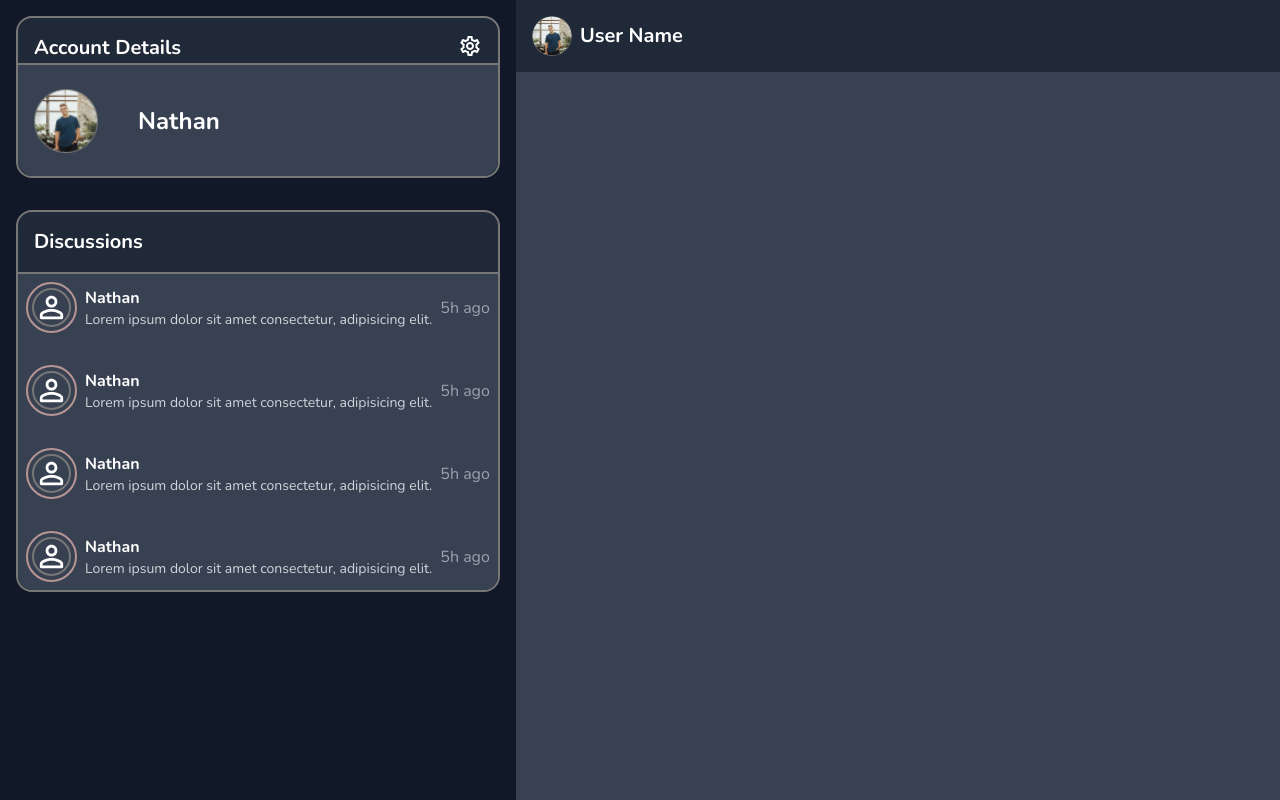
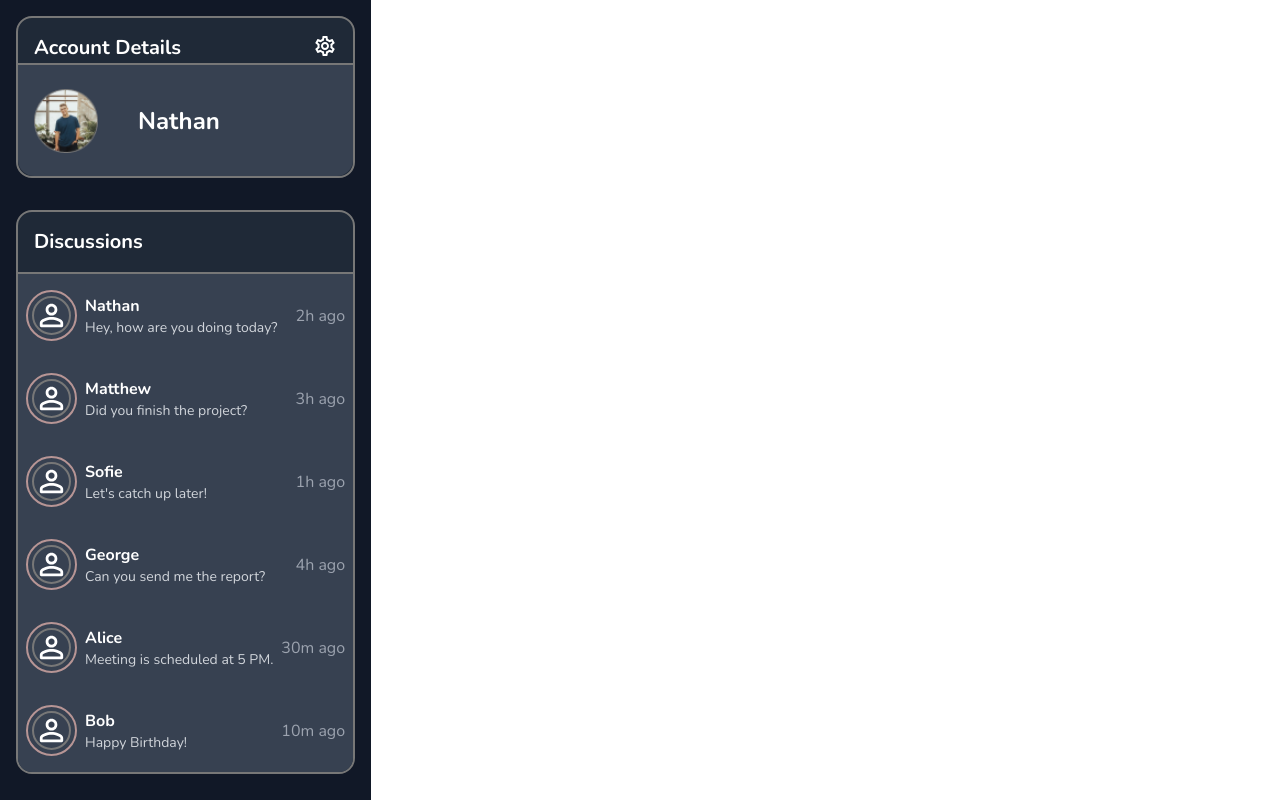
Before and after one commit to dominikKowalczyk17/RealTimeChatApp, a React (Vite) app: page / in a window 1280 px wide. Built offline with nearby package versions, Linux system fonts and the light colour scheme.

Commit message:
add message display after click

```diff
--- a/src/App.tsx
+++ b/src/App.tsx
@@ -4,6 +4,7 @@ import { Settings } from "./components/Settings";
 import { Conversation } from "./components/Conversation";
 import { ConversationDetails } from "./components/ConversationDetails";
 import { useState } from "react";
+import { Message } from "./types/Message";
 import "@fontsource/roboto/300.css";
 import "@fontsource/roboto/400.css";
 import "@fontsource/roboto/500.css";
@@ -12,20 +13,32 @@ import "@fontsource/roboto/700.css";
 function App() {
   const [settingsOpen, setSettingsOpen] = useState(false);
   const [showConversation, setShowConversation] = useState(true);
+  const [selectedConversation, setSelectedConversation] =
+    useState<Message | null>(null);
 
   return (
     <BrowserRouter>
       <div className="flex h-screen">
         <div className={`hidden md:flex`}>
-          <SideBar onOpenSettings={() => setSettingsOpen(true)} />
+          <SideBar
+            onOpenSettings={() => setSettingsOpen(true)}
+            onSelectConversation={setSelectedConversation}
+          />
         </div>
         <div
           className={`flex flex-col flex-1 ${
             showConversation ? "block" : "hidden"
           } md:flex md:flex-col md:flex-1`}
         >
-          <ConversationDetails onBack={() => setShowConversation(false)} />
-          <Conversation />
+          {selectedConversation && (
+            <>
+              <ConversationDetails
+                onBack={() => setShowConversation(false)}
+                conversation={selectedConversation}
+              />
+              <Conversation conversation={selectedConversation} />
+            </>
+          )}
         </div>
       </div>
       <Settings open={settingsOpen} onClose={() => setSettingsOpen(false)} />
--- a/src/components/Conversation.tsx
+++ b/src/components/Conversation.tsx
@@ -1,9 +1,14 @@
 import { Chat } from "./Chat";
+import { Message } from "../types/Message";
 
-export const Conversation = () => {
+interface ConversationProps {
+  conversation: Message;
+}
+
+export const Conversation = ({ conversation }: ConversationProps) => {
   return (
     <div className="flex-1 p-4 bg-gray-700 text-white">
-      <Chat messages={[]} currentUser="user" />
+      <Chat messages={[conversation]} currentUser="user" />
     </div>
   );
 };
--- a/src/components/ConversationDetails.tsx
+++ b/src/components/ConversationDetails.tsx
@@ -1,11 +1,16 @@
 import ArrowBackIcon from "@mui/icons-material/ArrowBack";
-import Avatar from "../assets/Avatar.png"; // Assuming you have an avatar image
+import Avatar from "../assets/Avatar.png";
+import { Message } from "../types/Message";
 
 interface ConversationDetailsProps {
   onBack: () => void;
+  conversation: Message;
 }
 
-export const ConversationDetails = ({ onBack }: ConversationDetailsProps) => {
+export const ConversationDetails = ({
+  onBack,
+  conversation,
+}: ConversationDetailsProps) => {
   return (
     <div className="p-4 bg-gray-800 text-white flex items-center">
       <div className="items-center flex md:hidden">
@@ -16,7 +21,7 @@ export const ConversationDetails = ({ onBack }: ConversationDetailsProps) => {
         alt="User Avatar"
         className="w-10 h-10 rounded-full mr-2"
       />
-      <h2 className="text-xl font-bold">User Name</h2>
+      <h2 className="text-xl font-bold">{conversation.sender}</h2>
     </div>
   );
 };
--- a/src/components/Messages.tsx
+++ b/src/components/Messages.tsx
@@ -3,7 +3,11 @@ import { useEffect, useState } from "react";
 import { getMessages } from "../services/getMessages";
 import { Message } from "../types/Message";
 
-export const Messages = () => {
+interface MessagesProps {
+  onSelectConversation: (conversation: Message) => void;
+}
+
+export const Messages = ({ onSelectConversation }: MessagesProps) => {
   const [messages, setMessages] = useState<Message[]>([]);
   const [loading, setLoading] = useState(true);
 
@@ -28,9 +32,13 @@ export const Messages = () => {
         ) : messages.length === 0 ? (
           <p className="text-center text-gray-500">No messages available.</p>
         ) : (
-          <div className="bg-gray-700 p-2 space-y-8">
+          <div className="bg-gray-700">
             {messages.map((message) => (
-              <div key={message.id} className="flex gap-2 items-center mb-1">
+              <div
+                key={message.id}
+                className="flex gap-2 py-4 items-center px-2 cursor-pointer hover:bg-gray-600 transition-colors duration-100"
+                onClick={() => onSelectConversation(message)}
+              >
                 <span className="p-1 border-2 border-customPink rounded-full">
                   <div className="rounded-full border-2 border-customGray flex items-center justify-center">
                     <PersonOutlineRoundedIcon
--- a/src/components/SideBar.tsx
+++ b/src/components/SideBar.tsx
@@ -1,15 +1,20 @@
 import { AccountDetails } from "./AccountDetails";
 import { Messages } from "./Messages";
+import { Message } from "../types/Message";
 
 interface SideBarProps {
   onOpenSettings: () => void;
+  onSelectConversation: (conversation: Message) => void;
 }
 
-export const SideBar = ({ onOpenSettings }: SideBarProps) => {
+export const SideBar = ({
+  onOpenSettings,
+  onSelectConversation,
+}: SideBarProps) => {
   return (
     <div className="max-w-[400px] lg:max-w-none bg-gray-900 text-white flex flex-col">
       <AccountDetails onOpenSettings={onOpenSettings} />
-      <Messages />
+      <Messages onSelectConversation={onSelectConversation} />
     </div>
   );
 };
--- a/src/services/getMessages.tsx
+++ b/src/services/getMessages.tsx
@@ -6,26 +6,38 @@ export const getMessages = async (): Promise<Message[]> => {
     {
       id: 1,
       sender: "Nathan",
-      content: "Lorem ipsum dolor sit amet consectetur, adipisicing elit.",
-      timestamp: "5h ago",
+      content: "Hey, how are you doing today?",
+      timestamp: "2h ago",
     },
     {
       id: 2,
-      sender: "Nathan",
-      content: "Lorem ipsum dolor sit amet consectetur, adipisicing elit.",
-      timestamp: "5h ago",
+      sender: "Matthew",
+      content: "Did you finish the project?",
+      timestamp: "3h ago",
     },
     {
       id: 3,
-      sender: "Nathan",
-      content: "Lorem ipsum dolor sit amet consectetur, adipisicing elit.",
-      timestamp: "5h ago",
+      sender: "Sofie",
+      content: "Let's catch up later!",
+      timestamp: "1h ago",
     },
     {
       id: 4,
-      sender: "Nathan",
-      content: "Lorem ipsum dolor sit amet consectetur, adipisicing elit.",
-      timestamp: "5h ago",
+      sender: "George",
+      content: "Can you send me the report?",
+      timestamp: "4h ago",
+    },
+    {
+      id: 5,
+      sender: "Alice",
+      content: "Meeting is scheduled at 5 PM.",
+      timestamp: "30m ago",
+    },
+    {
+      id: 6,
+      sender: "Bob",
+      content: "Happy Birthday!",
+      timestamp: "10m ago",
     },
   ];
 
```
